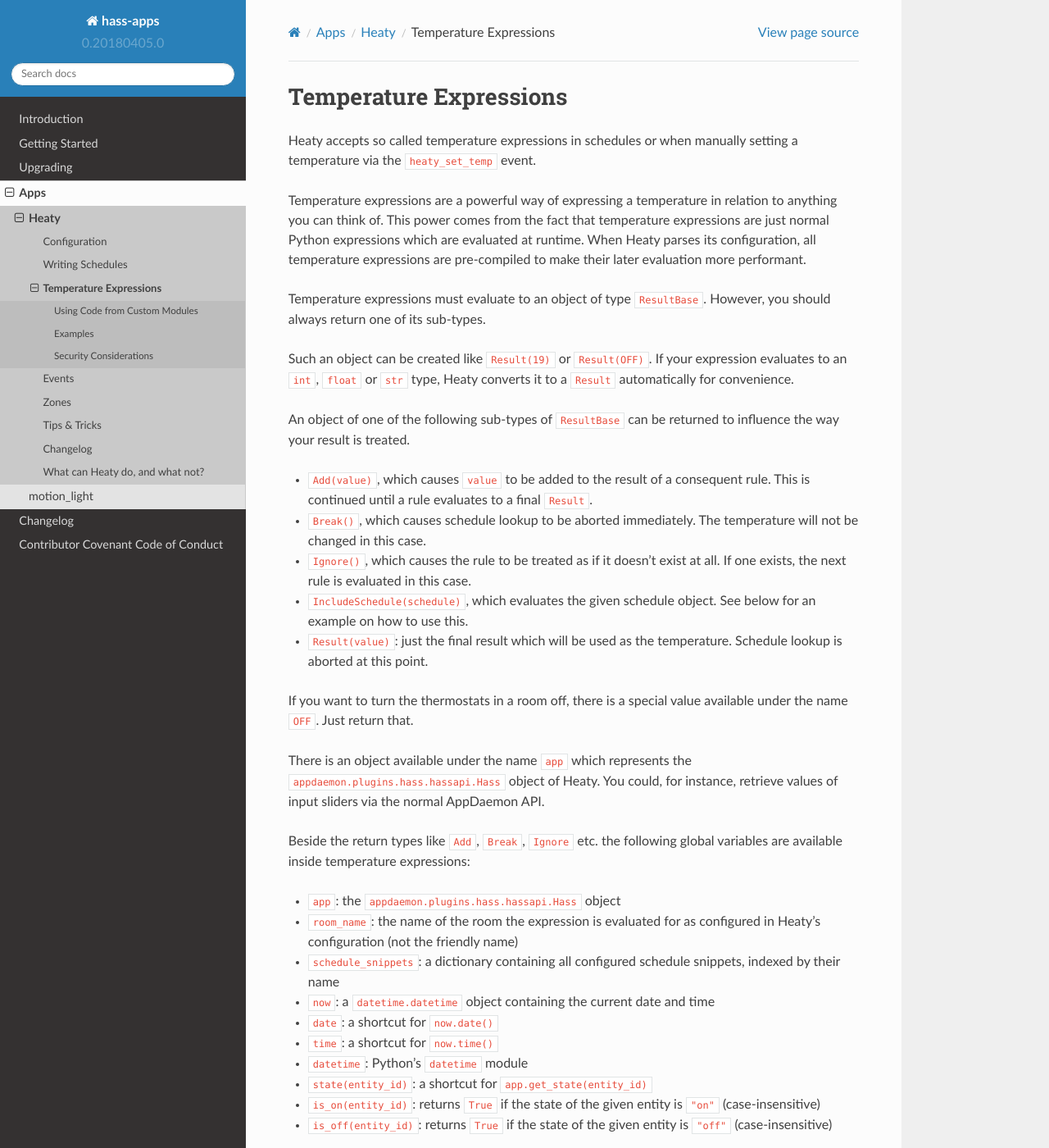
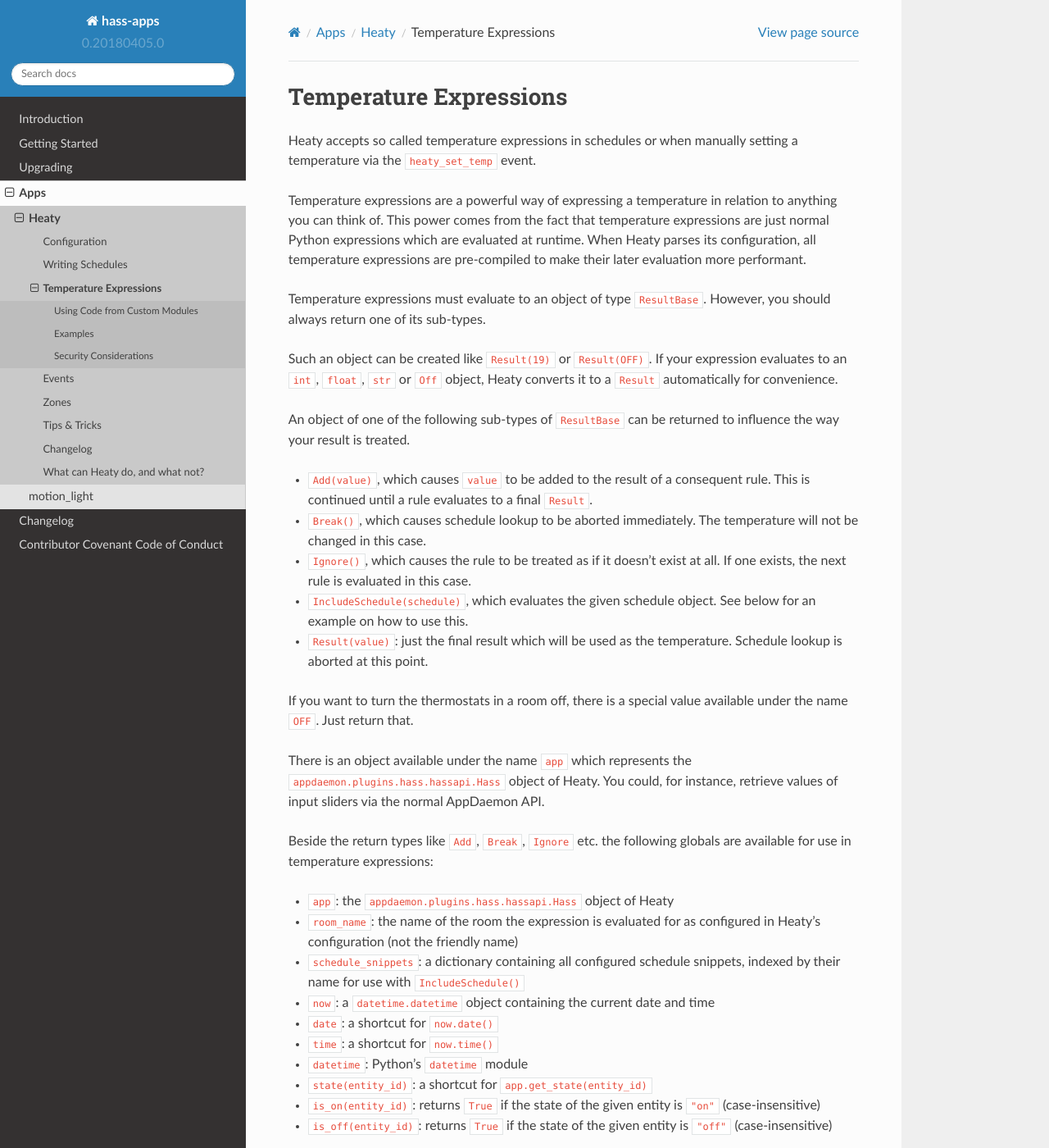
Before and after one commit to bob1de/hass-apps, a Sphinx documentation site: the page built from docs/apps/heaty/temperature-expressions.rst, in a window 1280 px wide and 1400 px high. Shown: the whole window at 82% size. Built offline with Sphinx 7.4.7 and the Read the Docs theme 2.0.0, drawn with Linux system fonts in a browser that asks for light colours.

Commit message:
[heaty] Better description of available globals in temperature expressions in docs

```diff
--- a/docs/apps/heaty/temperature-expressions.rst
+++ b/docs/apps/heaty/temperature-expressions.rst
@@ -15,8 +15,8 @@ Temperature expressions must evaluate to an object of type
 ``ResultBase``. However, you should always return one of its sub-types.
 
 Such an object can be created like ``Result(19)`` or ``Result(OFF)``.
-If your expression evaluates to an ``int``, ``float`` or ``str`` type,
-Heaty converts it to a ``Result`` automatically for convenience.
+If your expression evaluates to an ``int``, ``float``, ``str`` or ``Off``
+object, Heaty converts it to a ``Result`` automatically for convenience.
 
 An object of one of the following sub-types of ``ResultBase`` can be
 returned to influence the way your result is treated.
@@ -38,18 +38,17 @@ value available under the name ``OFF``. Just return that.
 
 There is an object available under the name ``app`` which represents
 the ``appdaemon.plugins.hass.hassapi.Hass`` object of Heaty. You could,
-for instance, retrieve values of input sliders via the normal
-AppDaemon API.
+for instance, retrieve values of input sliders via the normal AppDaemon
+API.
 
 Beside the return types like ``Add``, ``Break``, ``Ignore`` etc.
-the following global variables are available inside temperature
-expressions:
+the following globals are available for use in temperature expressions:
 
-* ``app``: the ``appdaemon.plugins.hass.hassapi.Hass`` object
+* ``app``: the ``appdaemon.plugins.hass.hassapi.Hass`` object of Heaty
 * ``room_name``: the name of the room the expression is evaluated for
   as configured in Heaty's configuration (not the friendly name)
 * ``schedule_snippets``: a dictionary containing all configured schedule
-  snippets, indexed by their name
+  snippets, indexed by their name for use with ``IncludeSchedule()``
 * ``now``: a ``datetime.datetime`` object containing the current date
   and time
 * ``date``: a shortcut for ``now.date()``
```
